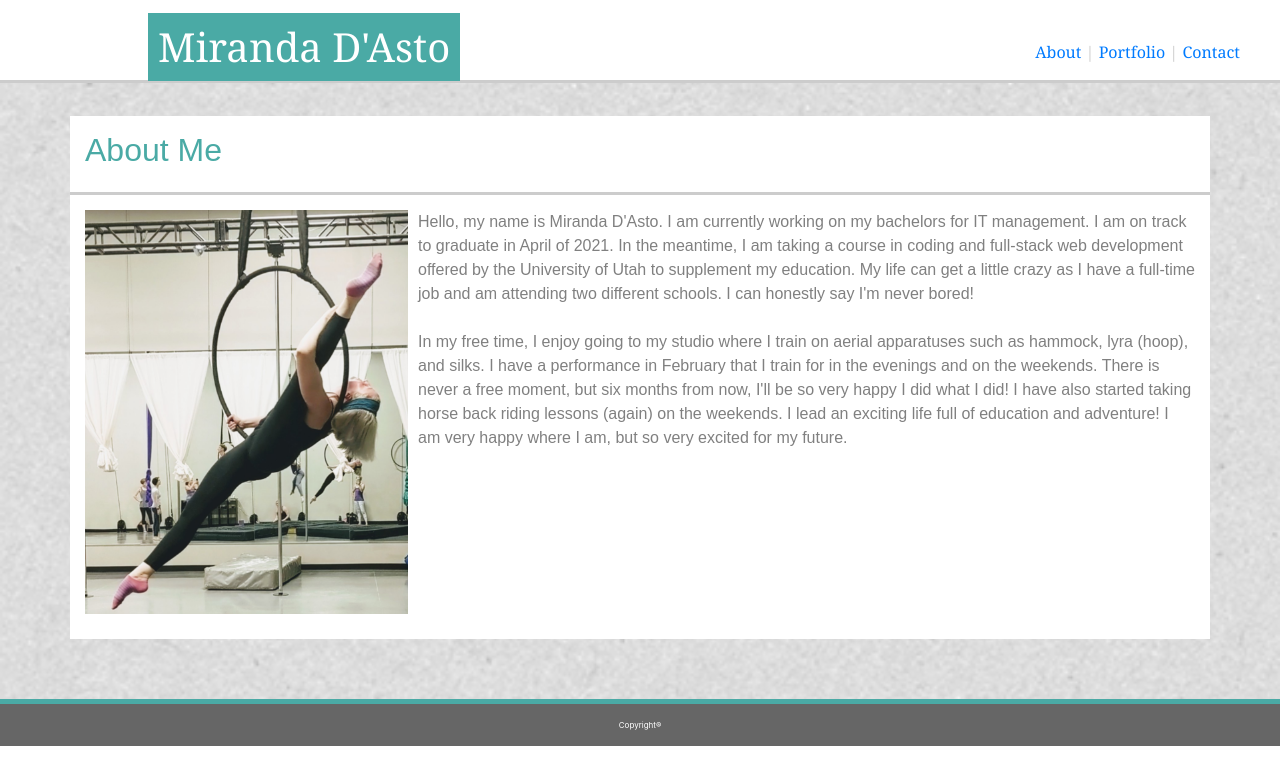
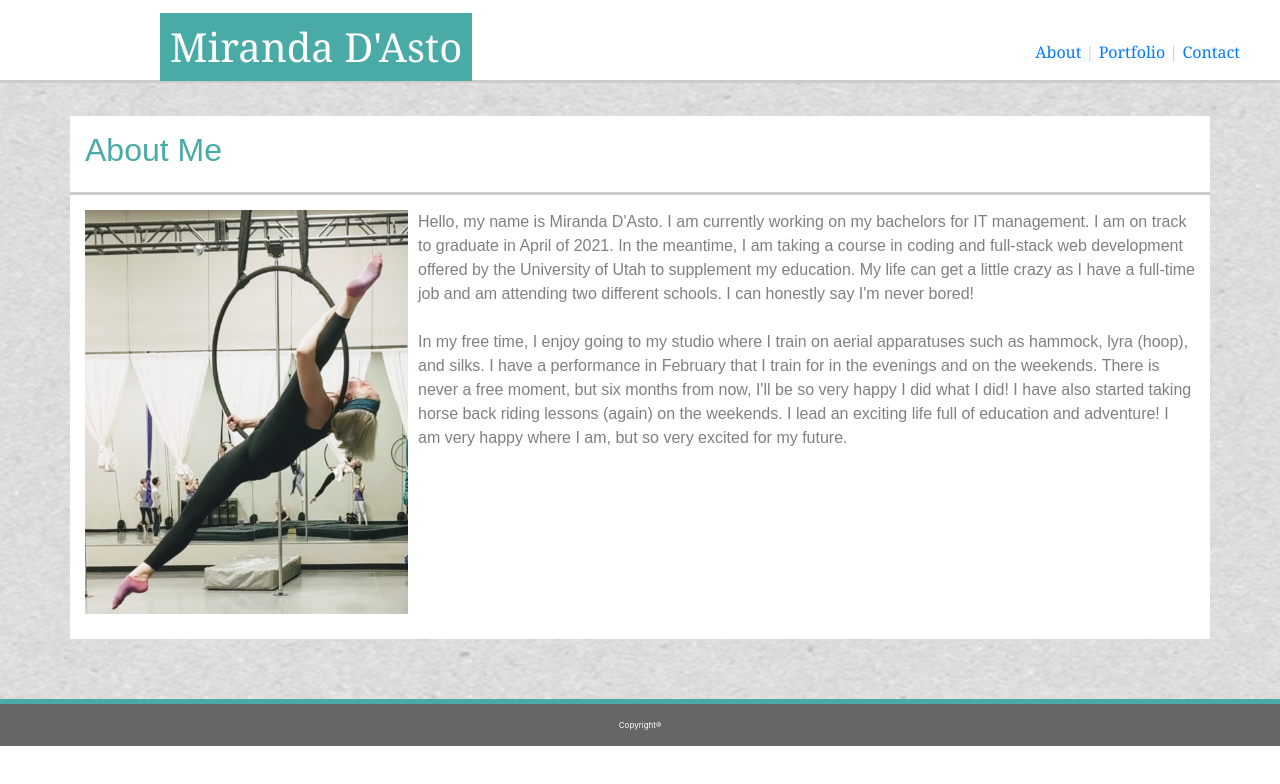
Before and after one commit to mirandadasto/About-Me-Take-Two, a plain HTML site: page index.html in a window 1280 px wide. Drawn offline with nearby package versions, Linux system fonts and the light colour scheme; files whose address does not match are found by name.

Commit message:
Trying to back the background work, added some code in CSS, still doesn't have the correct background.

```diff
--- a/assets/css/style.css
+++ b/assets/css/style.css
@@ -2,8 +2,9 @@
 .background {
     background-image: url("assets/images/textured_paper.png");
     background-repeat: no-repeat;
-    background-color: #cccccc;
-    background-size: cover;
+    background-attachment: fixed;
+    background-size: 100% 100%;
+    background-color: #e9e5e5;
 }
 
 header {
@@ -12,7 +13,7 @@ header {
     border-bottom: solid;
     border-color: #cccccc;
     margin-bottom: 20px;
-    font-family: 'Georgia', Times, Times New Roman, serif;
+    font-family: 'Georgia', Times, Times, serif;
 }
 h1 {
     background-color: #4aaaa5;
@@ -23,15 +24,13 @@ h1 {
     position: relative;
     padding: 10px;
     top: -27px;
-    left: 9%;
+    left: 10%;
 }
 
 nav {
     color:#cccccc;
     float: right;
     position: relative;
-    right: 10
-
 }
 
 .container {
--- a/index.html
+++ b/index.html
@@ -23,8 +23,7 @@
         </nav>
     </header>
 
-
-    <div class="container">
+        <div class="container">
 
             <div class="aboutMe">
                 <div class="row">
@@ -59,7 +58,7 @@
                 </div> <!--End of clearfix class -->
             </div> <!--End of class bio -->
 
-    </div> <!-- End of 1st container -->
+    </div> <!-- End of container -->
 
     <footer>
         Copyright®
```
